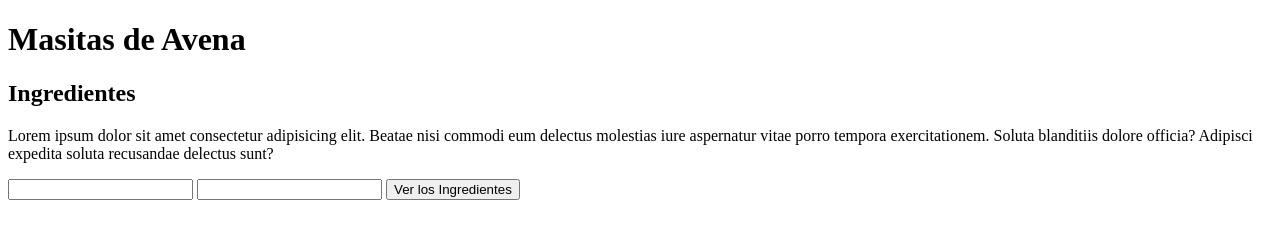
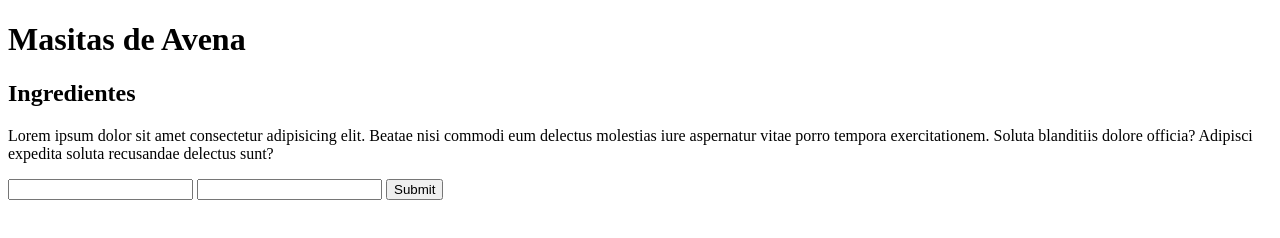
Before and after one commit to Digruttola2468/testGit, a plain HTML site: page index.html in a window 1280 px wide. Drawn offline with Linux system fonts and the light colour scheme.

Commit message:
Buttom a input

```diff
--- a/index.html
+++ b/index.html
@@ -13,7 +13,7 @@
     <div>
         <input type="text">
         <input type="password">
-        <button>Ver los Ingredientes</button>
+        <input type="submit">
     </div>
 </body>
 </html>
```
